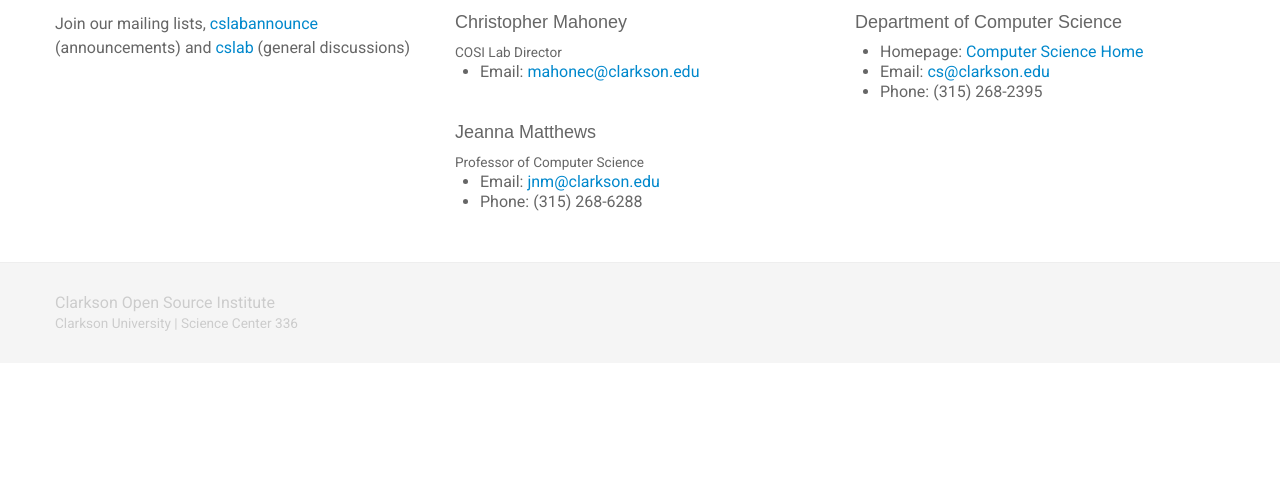
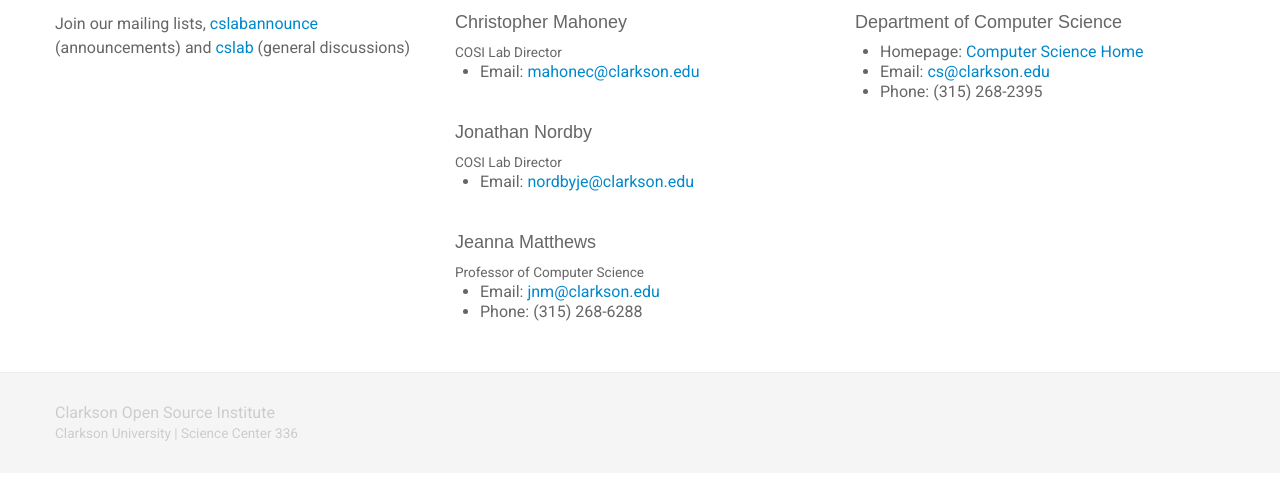
Before and after one commit to COSI-Lab/cslabs, a plain HTML site: page contact.html in a window 1280 px wide. Shown: the part 309-788 px from the top of the page. Drawn offline with nearby package versions, Linux system fonts and the light colour scheme; some packages are replaced by stand-ins of ours.

Commit message:
Added New Lab Director
amogus

```diff
--- a/contact.html
+++ b/contact.html
@@ -132,6 +132,12 @@
           <li>Email: <a href="mailto:mahonec@clarkson.edu">mahonec@clarkson.edu</a></li>
         </ul>
         <br>
+        <h4>Jonathan Nordby</h4>
+        <small>COSI Lab Director</small>
+        <ul>
+          <li>Email: <a href="mailto:nordbyje@clarkson.edu">nordbyje@clarkson.edu</a></li>
+        </ul>
+        <br>
         <h4>Jeanna Matthews</h4>
         <small>Professor of Computer Science</small>
         <ul>
```
